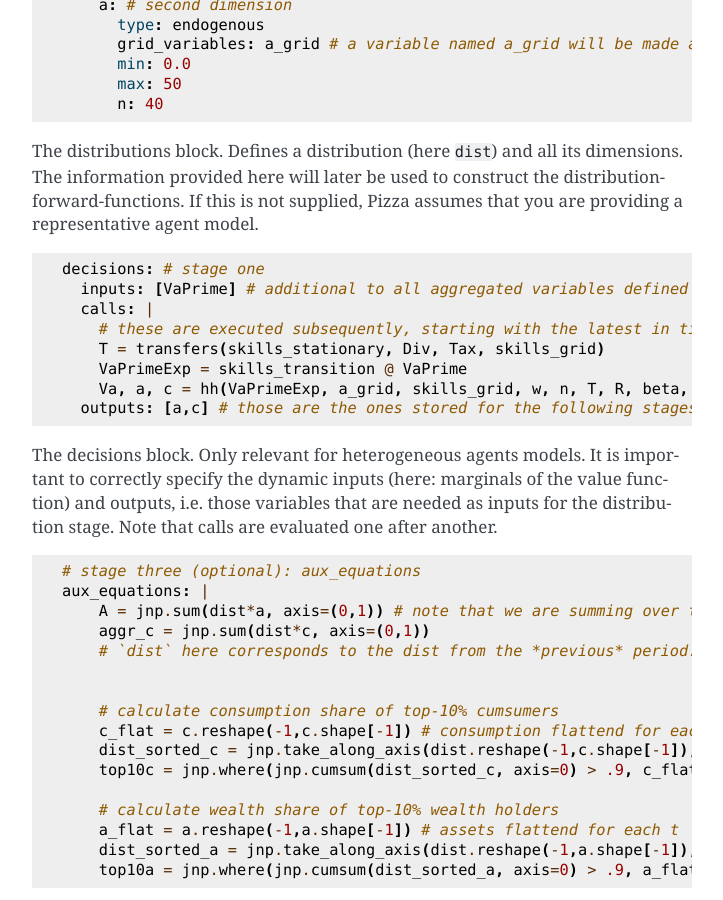
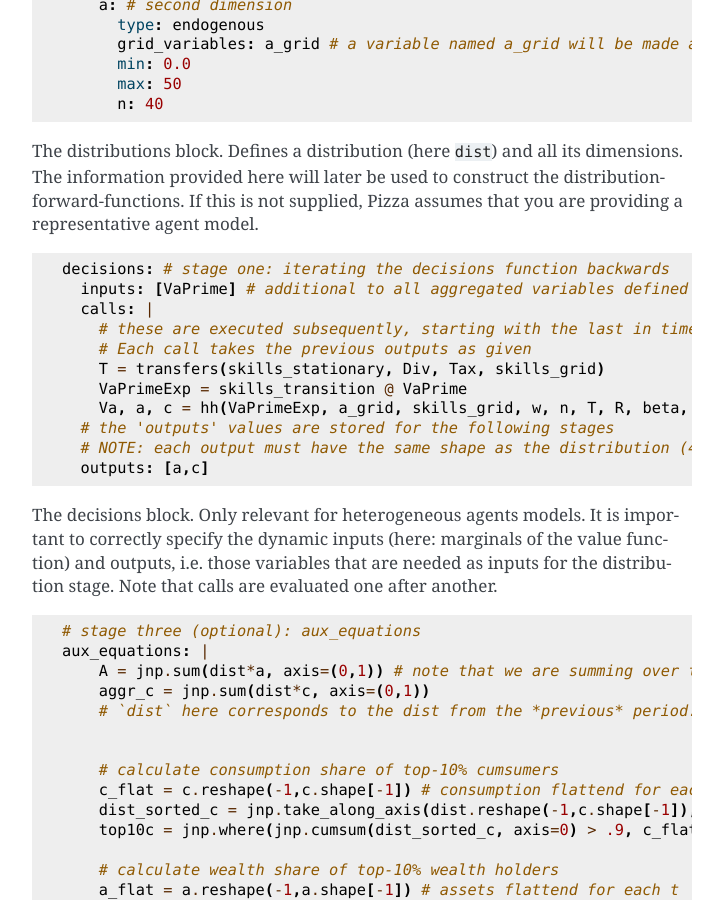
Before and after one commit to gboehl/econpizza, a Sphinx documentation site: the page built from docs/the_yaml.rst, in a window 1280 px wide and 900 px high, scrolled down 2602 px. Shown: the whole window, without its empty margins (388-1111 px from the left). Built offline with Sphinx 7.4.7, drawn with Linux system fonts in a browser that asks for light colours.

Commit message:
be precise about output shapes

```diff
--- a/docs/the_yaml.rst
+++ b/docs/the_yaml.rst
@@ -121,14 +121,17 @@
 
 .. code-block::
 
-    decisions: # stage one
+    decisions: # stage one: iterating the decisions function backwards
       inputs: [VaPrime] # additional to all aggregated variables defined in 'variables'
       calls: |
-        # these are executed subsequently, starting with the latest in time T. Each call takes the previous outputs as given
+        # these are executed subsequently, starting with the last in time T and then iterating forwards
+        # Each call takes the previous outputs as given
         T = transfers(skills_stationary, Div, Tax, skills_grid)
         VaPrimeExp = skills_transition @ VaPrime
         Va, a, c = hh(VaPrimeExp, a_grid, skills_grid, w, n, T, R, beta, eis, frisch)
-      outputs: [a,c] # those are the ones stored for the following stages
+      # the 'outputs' values are stored for the following stages
+      # NOTE: each output must have the same shape as the distribution (4,40)
+      outputs: [a,c]
 
 
 The decisions block. Only relevant for heterogeneous agents models. It is important to correctly specify the dynamic inputs (here: marginals of the value function) and outputs, i.e. those variables that are needed as inputs for the distribution stage. Note that calls are evaluated one after another.
```
Also changed, not shown: 2 other files.
